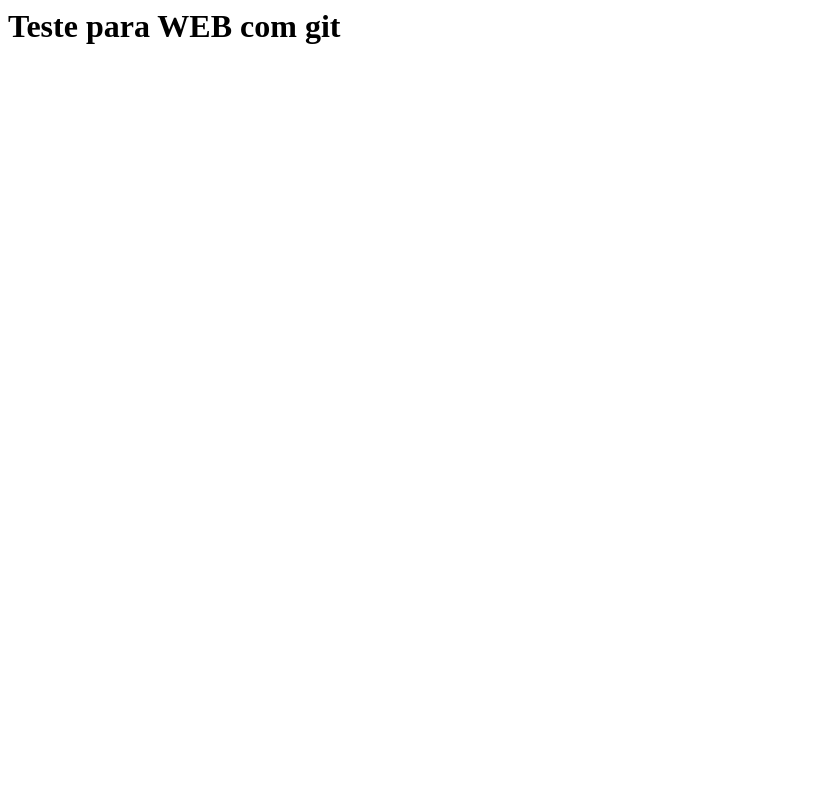
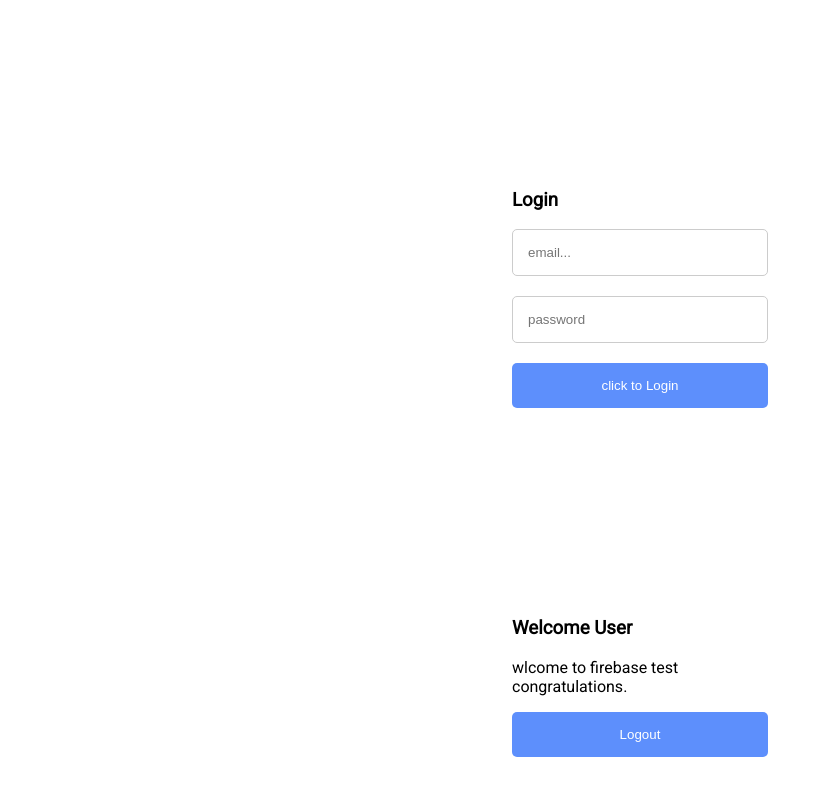
Before and after one commit to UiltonJr/WEB-Test, a plain HTML site: page index.html in a window 1280 px wide. Shown: the whole page, without its empty margins (0-823 px from the left). Drawn offline with Linux system fonts and the light colour scheme.

Commit message:
html e css concluidos

```diff
--- a/index.html
+++ b/index.html
@@ -1,8 +1,38 @@
 <html>
-    <head>
-        <title> WEB tets project </title>
-    </head>
-    <body>
-        <h1> Teste para WEB com git </h1>
-    </body>
+<head>
+    <title> WEB test project </title>
+    <link href="https://fonts.googleapis.com/css?family=Roboto" rel="stylesheet">
+    <link rel="stylesheet" href="style.css">
+</head>
+<body>
+    <div class="main-div">
+            <h3> Login </h3>
+            <input type="email" placeholder="email..." />
+            <input type="password" placeholder="password" />
+
+            <button onclick="login()">click to Login</button>
+    </div>
+
+    <div class="loggedin-div">
+        <h3>Welcome User</h3>
+        <p>wlcome to firebase test congratulations.</p>
+        <button>Logout</button>
+    </div>
+
+    <script src="https://www.gstatic.com/firebasejs/5.5.8/firebase.js"></script>
+    <script>
+        // Initialize Firebase
+        var config = {
+            apiKey: "AIzaSyCS5i1SahU3t5XfzrXuZrfz_OuAYdKCRg4",
+            authDomain: "my-photos-fb6a9.firebaseapp.com",
+            databaseURL: "https://my-photos-fb6a9.firebaseio.com",
+            projectId: "my-photos-fb6a9",
+            storageBucket: "my-photos-fb6a9.appspot.com",
+            messagingSenderId: "606768916512"
+            };
+            firebase.initializeApp(config);
+    </script>
+
+    <script src="script.js"></script>
+</body>
 </html>
--- /dev/null
+++ b/script.js
@@ -0,0 +1,15 @@
+function login(){
+    window.alert("alerta");
+}
+/* function soma(a, b)
+{
+    var resultado = a + b;
+    return resultado;
+}
+
+var entrada1 = 10;
+var entrada2 = 5;
+
+var calculo = soma(entrada1, entrada2);
+
+console.log(calculo);*/
--- /dev/null
+++ b/style.css
@@ -0,0 +1,54 @@
+body {
+    background: #fff;
+    padding: 0px;
+    margin: 0px;
+    font-family: 'Roboto', sans-serif;
+    font-size: 16px;
+}
+
+input button {
+    font-family: 'Roboto', sans-serif;
+    font-weight: 700;
+}
+
+.main-div, .loggedin-div {
+    width: 20%;
+    margin: 0px auto;
+    margin-top: 150px;
+    padding: 20px;
+}
+
+.main-div input {
+    display: block;
+    border: 1px solid #ccc;
+    border-radius: 5px;
+    background: #fff;
+    padding:  15px;
+    outline: none;
+    width: 100%;
+    margin-bottom: 20px;
+}
+
+.main div input :focus {
+    border:  1px solid #777777;
+}
+
+.main-div button, .loggedin-div button {
+    background: #5d8ffc;
+    color: #fff;
+    border: 8px;
+    border-radius: 5px;
+    padding: 15px;
+    display: block;
+    width: 100%;
+    transition:  0.3s;
+    -webkit-transition: 0.3s;
+    -moz-transition: 0.3s;
+}
+
+.main div button :hover, .loggedin-div button :hover {
+    background:  #fff;
+    color:  #5d8ffc;
+    border: 1px solid #5d8ffc;
+    cursor: pointer;
+}
```
Also changed, not shown: index.js (added).
